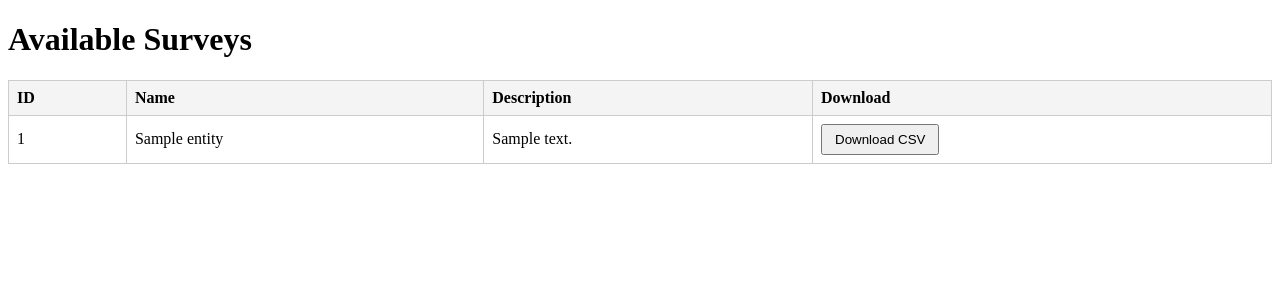
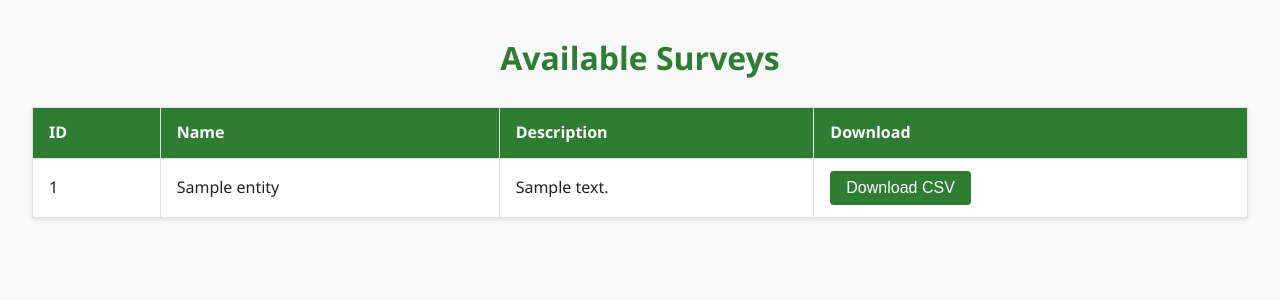
Before and after one commit to toluwanithepm/survey_export_app, a Flask app: page / in a window 1280 px wide. Shown: the top 300 px of the page. Run offline with Flask 3, Linux system fonts and the light colour scheme; tables that the repository leaves empty hold one stand-in row (values such as "Sample post").

Commit message:
style: enhance UI with improved styling for tables and buttons

```diff
--- a/templates/index.html
+++ b/templates/index.html
@@ -5,10 +5,70 @@
   <meta name="viewport" content="width=device-width, initial-scale=1.0">
   <title>Survey Exports</title>
   <style>
-    table { width: 100%; border-collapse: collapse; margin: 20px 0; }
-    th, td { border: 1px solid #ccc; padding: 8px; text-align: left; }
-    th { background: #f4f4f4; }
-    button { padding: 6px 12px; margin: 0; }
+    :root {
+      --primary: #2e7d32;       /* Green 700 */
+      --primary-light: #60ad5e; /* Green 400 */
+      --on-primary: #ffffff;    /* White on green */
+      --background: #f9f9f9;
+      --surface: #ffffff;
+      --text-primary: #212121;
+      --text-secondary: #424242;
+      --border: #e0e0e0;
+    }
+    * { box-sizing: border-box; margin: 0; padding: 0; }
+    body {
+      font-family: 'Segoe UI', Tahoma, Geneva, Verdana, sans-serif;
+      background: var(--background);
+      color: var(--text-primary);
+      line-height: 1.6;
+      padding: 2rem;
+    }
+    h1 {
+      color: var(--primary);
+      margin-bottom: 1.5rem;
+      text-align: center;
+    }
+    table {
+      width: 100%;
+      border-collapse: collapse;
+      background: var(--surface);
+      margin: 1rem 0;
+      box-shadow: 0 2px 4px rgba(0,0,0,0.1);
+    }
+    th, td {
+      padding: 0.75rem 1rem;
+      border: 1px solid var(--border);
+      text-align: left;
+    }
+    th {
+      background: var(--primary);
+      color: var(--on-primary);
+      position: sticky;
+      top: 0;
+    }
+    tbody tr:nth-child(even) {
+      background: var(--background);
+    }
+    tbody tr:hover {
+      background: var(--primary-light);
+      color: var(--on-primary);
+    }
+    button {
+      background: var(--primary);
+      color: var(--on-primary);
+      border: none;
+      padding: 0.5rem 1rem;
+      border-radius: 4px;
+      cursor: pointer;
+      font-size: 1rem;
+      transition: background 0.2s ease-in-out;
+    }
+    button:hover,
+    button:focus {
+      background: var(--primary-light);
+      outline: none;
+    }
+    form { margin: 0; }
   </style>
 </head>
 <body>
@@ -16,10 +76,10 @@
   <table>
     <thead>
       <tr>
-        <th>ID</th>
-        <th>Name</th>
-        <th>Description</th>
-        <th>Download</th>
+        <th scope="col">ID</th>
+        <th scope="col">Name</th>
+        <th scope="col">Description</th>
+        <th scope="col">Download</th>
       </tr>
     </thead>
     <tbody>
```
